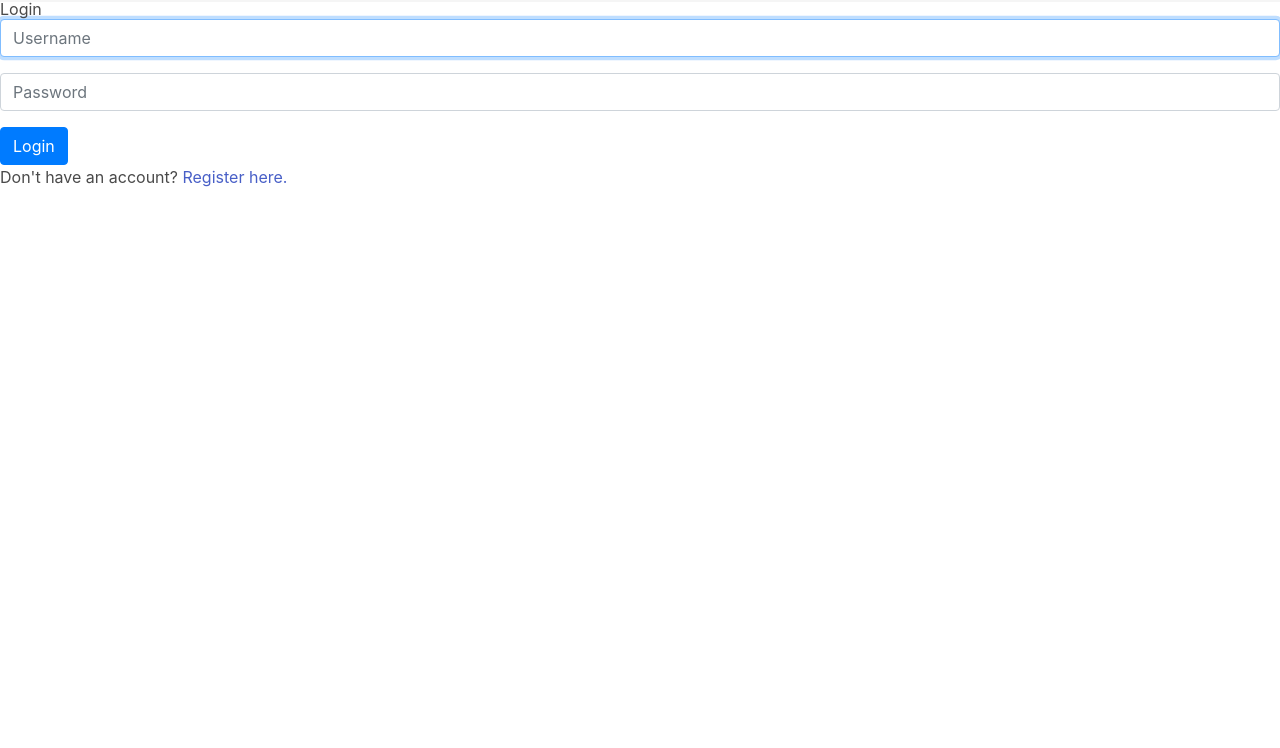
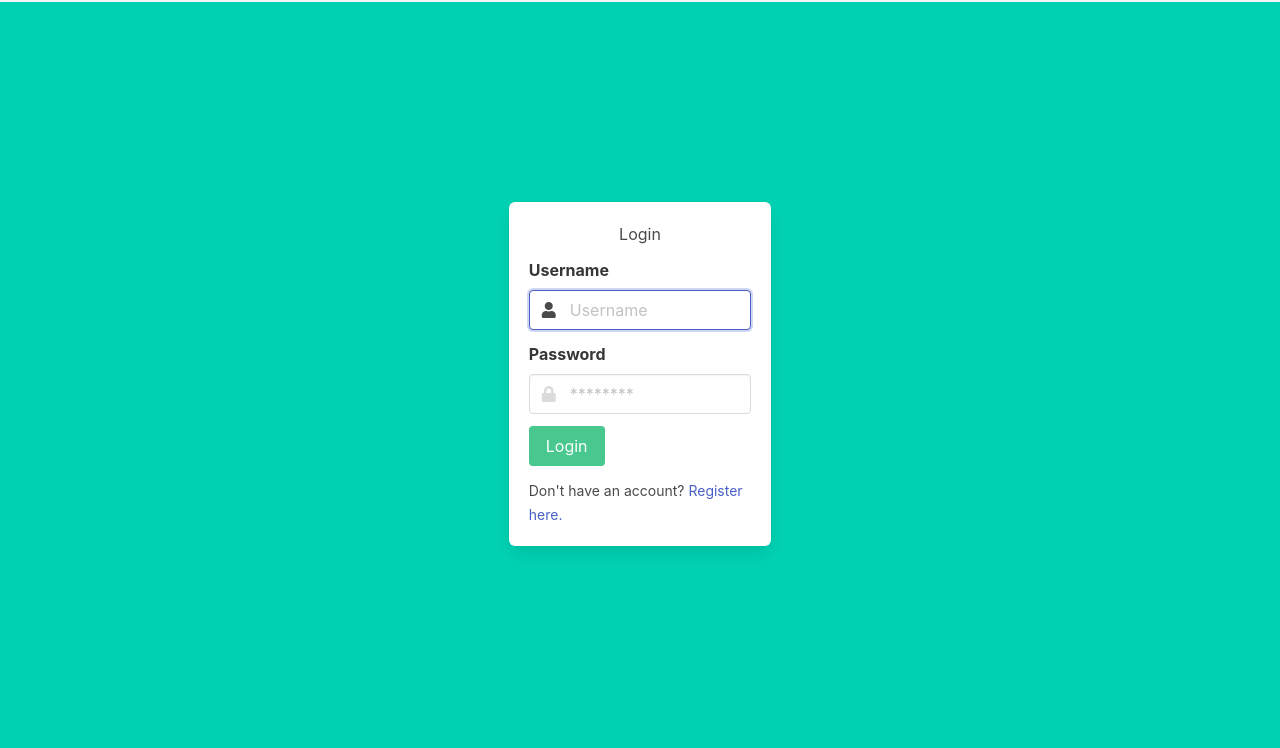
Before and after one commit to giraldiego/network, a Django app: page /login in a window 1280 px wide. Shown: the part 72-820 px from the top of the page. Before the commit the page ends 259 px from the top, so only its background shows below. Run offline with Django 3.2, Linux system fonts and the light colour scheme; some libraries are stand-ins or nearby versions.

Commit message:
Replace login form to Bulma's

```diff
--- a/network/templates/network/layout.html
+++ b/network/templates/network/layout.html
@@ -9,6 +9,7 @@
     <title>{% block title %}Social Network{% endblock %}</title>
     <link rel="stylesheet" href="https://stackpath.bootstrapcdn.com/bootstrap/4.4.1/css/bootstrap.min.css"
         integrity="sha384-Vkoo8x4CGsO3+Hhxv8T/Q5PaXtkKtu6ug5TOeNV6gBiFeWPGFN9MuhOf23Q9Ifjh" crossorigin="anonymous">
+
     <link rel="stylesheet" href="https://use.fontawesome.com/releases/v5.15.3/css/all.css"
         integrity="sha384-SZXxX4whJ79/gErwcOYf+zWLeJdY/qpuqC4cAa9rOGUstPomtqpuNWT9wdPEn2fk" crossorigin="anonymous">
     <link rel="stylesheet" href="https://cdn.jsdelivr.net/npm/bulma@0.9.2/css/bulma.min.css">
--- a/network/templates/network/login.html
+++ b/network/templates/network/login.html
@@ -1,14 +1,70 @@
 {% extends "network/layout.html" %}
+
+{% load static %}
+
+{% block styles %}
+<!-- <link rel="stylesheet" href="{% static 'network/css/debug.css' %}"> -->
+{% endblock %}
 
 {% block body %}
 
-    <h2>Login</h2>
-
+<section class="hero is-primary is-fullheight-with-navbar">
+    <div class="hero-head">
+        <div class="container">
             {% if message %}
             <div>{{ message }}</div>
             {% endif %}
+        </div>
+    </div>
+    <div class="hero-body">
+        <div class="container">
+            <div class="columns is-centered">
+                <div class="column is-5-tablet is-4-desktop is-3-widescreen">
+                    <form action="{% url 'login' %}" method="post" class="box">
+                        {% csrf_token %}
+                        <div class="field has-text-centered">
+                            <!-- <img src="img/logo-bis.png" width="167" alt="Logo"> -->
+                            Login
+                        </div>
+                        <div class="field">
+                            <label for="username" class="label">Username</label>
+                            <div class="control has-icons-left">
+                                <input autofocus class="input" type="text" name="username" id="username"
+                                    placeholder="Username" required>
+                                <span class="icon is-small is-left">
+                                    <i class="fa fa-user"></i>
+                                </span>
+                            </div>
+                        </div>
+                        <div class="field">
+                            <label for="password" class="label">Password</label>
+                            <div class="control has-icons-left">
+                                <input class="input" type="password" name="password" id="password"
+                                    placeholder="********" required>
+                                <span class="icon is-small is-left">
+                                    <i class="fa fa-lock"></i>
+                                </span>
+                            </div>
+                        </div>
+                        <div class="field">
+                            <button class="button is-success" type="submit">
+                                Login
+                            </button>
+                        </div>
+                        <small>
+                            Don't have an account? <a href="{% url 'register' %}" class="has-text-link">Register
+                                here.</a>
+                        </small>
+                    </form>
+                </div>
+            </div>
+        </div>
+    </div>
+</section>
 
-    <form action="{% url 'login' %}" method="post">
+<!-- <h2>Login</h2> -->
+
+<!-- <form action="{% url 'login' %}" method="post">
     {% csrf_token %}
     <div class="form-group">
         <input autofocus class="form-control" type="text" name="username" placeholder="Username">
@@ -17,8 +73,6 @@
         <input class="form-control" type="password" name="password" placeholder="Password">
     </div>
     <input class="btn btn-primary" type="submit" value="Login">
-    </form>
-
-    Don't have an account? <a href="{% url 'register' %}">Register here.</a>
+</form> -->
 
 {% endblock %}
```
Lines whose indentation alone changed are shown as unchanged.
